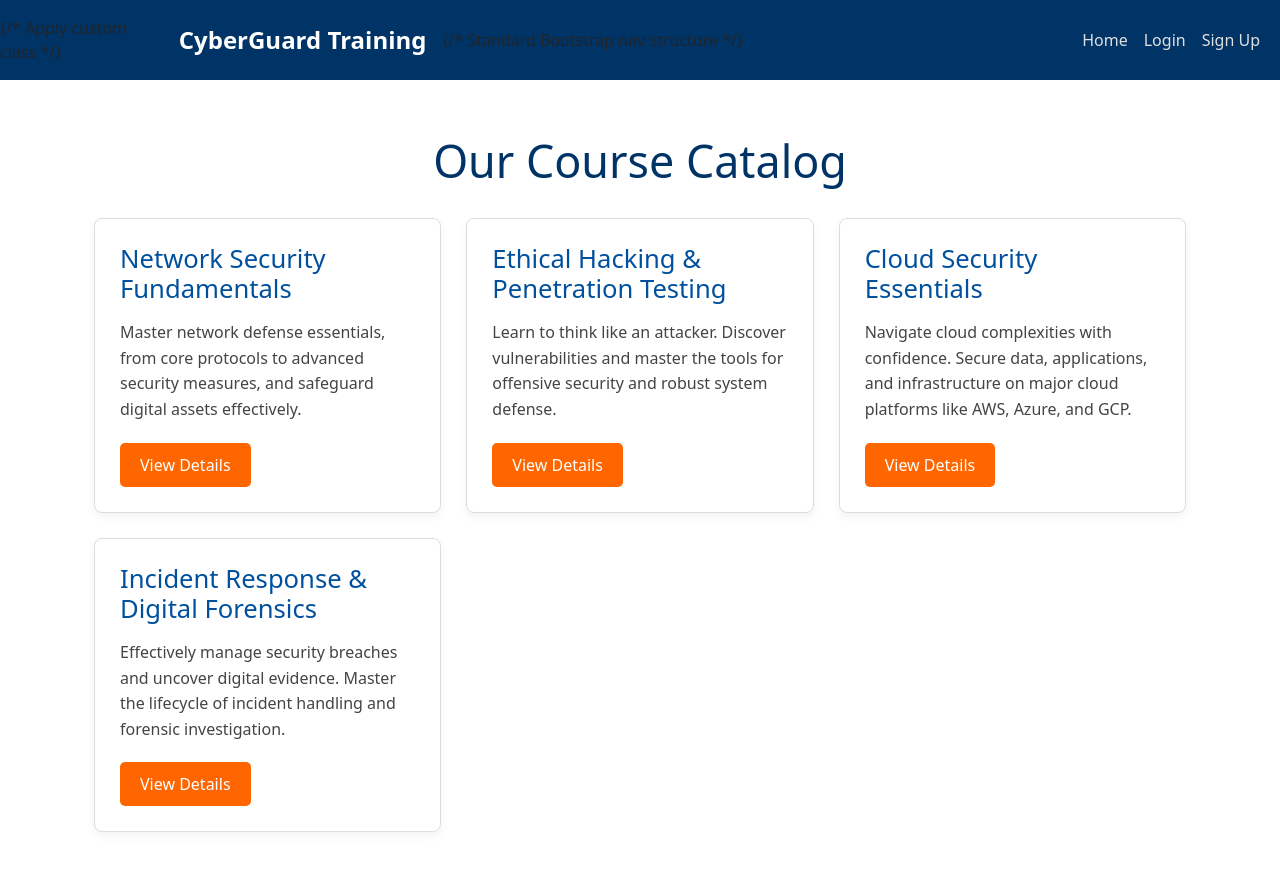
After one commit to aniboumarie/cyber_platform, a Django app: page /courses/ in a window 1280 px wide. The commit adds this page. Run offline with Django 5.2, Linux system fonts and the light colour scheme.

Commit message:
Create dedicated course catalog page with course listings and links.

```diff
--- /dev/null
+++ b/main/templates/course_catalog.html
@@ -0,0 +1,92 @@
+{% extends 'base.html' %}
+
+{% block title %}Course Catalog - CyberGuard Training{% endblock %}
+
+{% block content %}
+<style>
+  .catalog-container {
+    padding-top: 30px;
+    padding-bottom: 40px;
+  }
+  .catalog-header h1 {
+    color: #003366; /* Dark Blue */
+    margin-bottom: 30px;
+    font-size: 2.8em;
+    text-align: center;
+  }
+  .course-grid {
+    display: grid;
+    grid-template-columns: repeat(auto-fit, minmax(300px, 1fr)); /* Responsive grid */
+    gap: 25px;
+  }
+  .course-card-catalog {
+    background-color: #fff;
+    border: 1px solid #ddd;
+    border-radius: 8px;
+    box-shadow: 0 4px 10px rgba(0,0,0,0.05);
+    padding: 25px;
+    display: flex;
+    flex-direction: column;
+    justify-content: space-between; /* Pushes button to bottom */
+    transition: transform 0.2s ease-in-out, box-shadow 0.2s ease-in-out;
+  }
+  .course-card-catalog:hover {
+    transform: translateY(-5px);
+    box-shadow: 0 6px 15px rgba(0,0,0,0.1);
+  }
+  .course-card-catalog h3 {
+    color: #00509e; /* Medium Blue */
+    font-size: 1.6em;
+    margin-top: 0;
+    margin-bottom: 15px;
+  }
+  .course-card-catalog .summary {
+    color: #444;
+    font-size: 1em;
+    line-height: 1.6;
+    margin-bottom: 20px;
+    flex-grow: 1; /* Allows summary to take available space */
+  }
+  .btn-view-details {
+    background-color: #ff6600; /* Bright Orange */
+    color: white !important; /* Ensure text color is white */
+    padding: 10px 20px;
+    font-size: 1em;
+    border: none;
+    border-radius: 5px;
+    text-decoration: none;
+    display: inline-block;
+    text-align: center;
+    transition: background-color 0.3s ease;
+    align-self: flex-start; /* Align button to the start of the flex item (card bottom) */
+  }
+  .btn-view-details:hover {
+    background-color: #cc5200; /* Darker Orange */
+    color: white !important;
+  }
+</style>
+
+<div class="container catalog-container">
+  <div class="catalog-header">
+    <h1>Our Course Catalog</h1>
+  </div>
+
+  {% if courses %}
+  <div class="course-grid">
+    {% for course in courses %}
+    <div class="course-card-catalog">
+      <div> {# Extra div to group title and summary for flexbox behavior #}
+        <h3>{{ course.title }}</h3>
+        <p class="summary">{{ course.summary }}</p>
+      </div>
+      <a href="{% url course.detail_url_name %}" class="btn btn-view-details">View Details</a>
+    </div>
+    {% endfor %}
+  </div>
+  {% else %}
+  <div class="text-center">
+    <p>No courses available at the moment. Please check back soon!</p>
+  </div>
+  {% endif %}
+</div>
+{% endblock %}
--- a/main/templates/home.html
+++ b/main/templates/home.html
@@ -166,7 +166,7 @@
     <h2>Ready to Start Your Cybersecurity Journey?</h2>
     <p>Join thousands of learners and take the next step in your career.</p>
     <a href="{% url 'signup' %}" class="btn">Register Now</a>
-    <a href="{% url 'login' %}" class="btn btn-secondary">View Course Catalog</a>
+    <a href="{% url 'course_catalog' %}" class="btn btn-secondary">View Course Catalog</a>
   </div>
 </section>
 
--- a/main/urls.py
+++ b/main/urls.py
@@ -28,4 +28,5 @@ urlpatterns = [
     path('courses/ethical-hacking/', views.ethical_hacking_view, name='course_ethical_hacking'),
     path('courses/cloud-security/', views.cloud_security_view, name='course_cloud_security'),
     path('courses/incident-response/', views.incident_response_view, name='course_incident_response'),
+    path('courses/', views.course_catalog_view, name='course_catalog'), # New Catalog URL
 ]
--- a/main/views.py
+++ b/main/views.py
@@ -194,3 +194,31 @@ def cloud_security_view(request):
 
 def incident_response_view(request):
     return render(request, 'courses/incident_response.html')
+
+def course_catalog_view(request):
+    courses_data = [
+        {
+            'title': 'Network Security Fundamentals',
+            'summary': 'Master network defense essentials, from core protocols to advanced security measures, and safeguard digital assets effectively.',
+            'detail_url_name': 'course_network_security',
+        },
+        {
+            'title': 'Ethical Hacking & Penetration Testing',
+            'summary': 'Learn to think like an attacker. Discover vulnerabilities and master the tools for offensive security and robust system defense.',
+            'detail_url_name': 'course_ethical_hacking',
+        },
+        {
+            'title': 'Cloud Security Essentials',
+            'summary': 'Navigate cloud complexities with confidence. Secure data, applications, and infrastructure on major cloud platforms like AWS, Azure, and GCP.',
+            'detail_url_name': 'course_cloud_security',
+        },
+        {
+            'title': 'Incident Response & Digital Forensics',
+            'summary': 'Effectively manage security breaches and uncover digital evidence. Master the lifecycle of incident handling and forensic investigation.',
+            'detail_url_name': 'course_incident_response',
+        }
+    ]
+    context = {
+        'courses': courses_data
+    }
+    return render(request, 'course_catalog.html', context)
```
